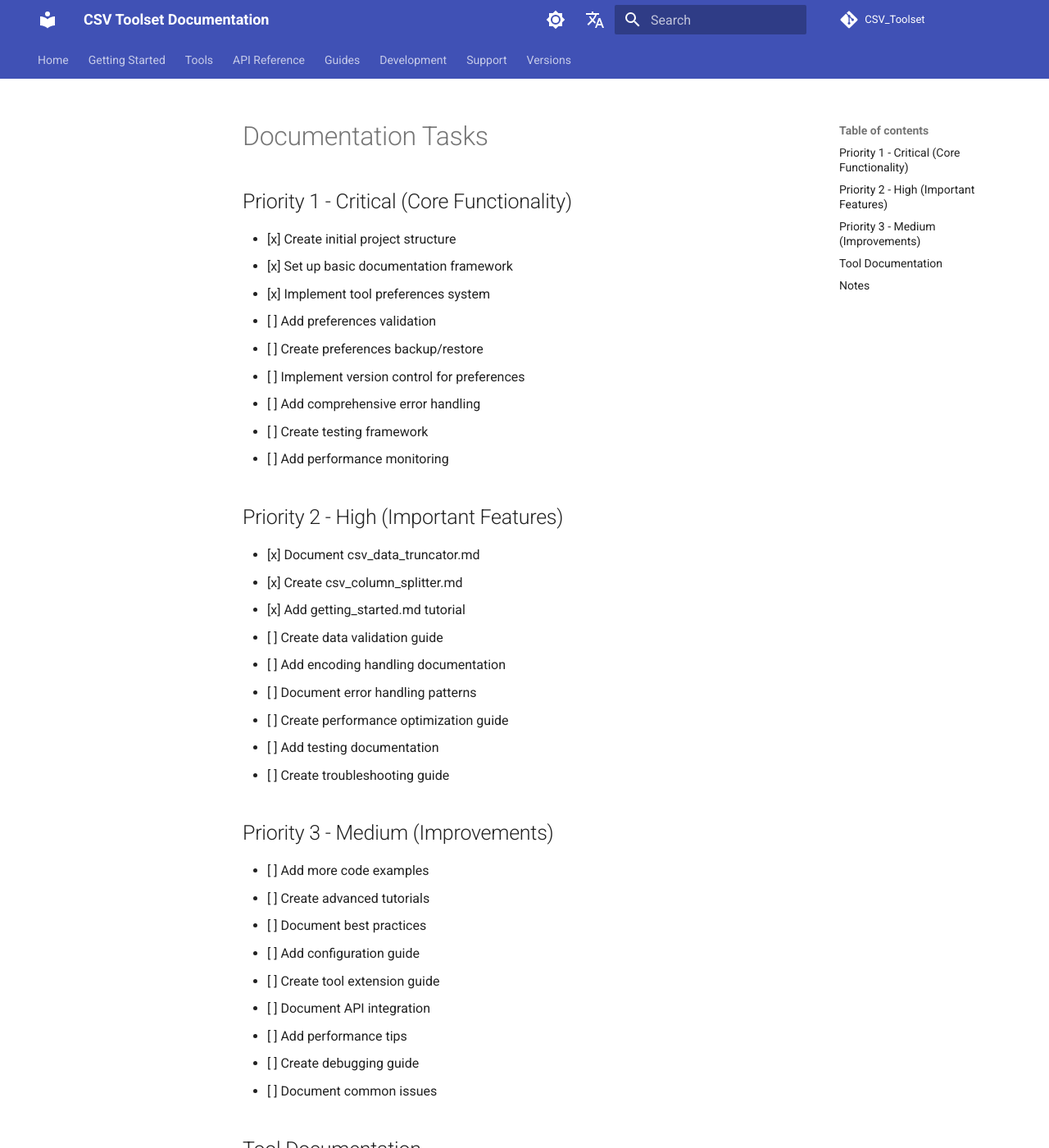
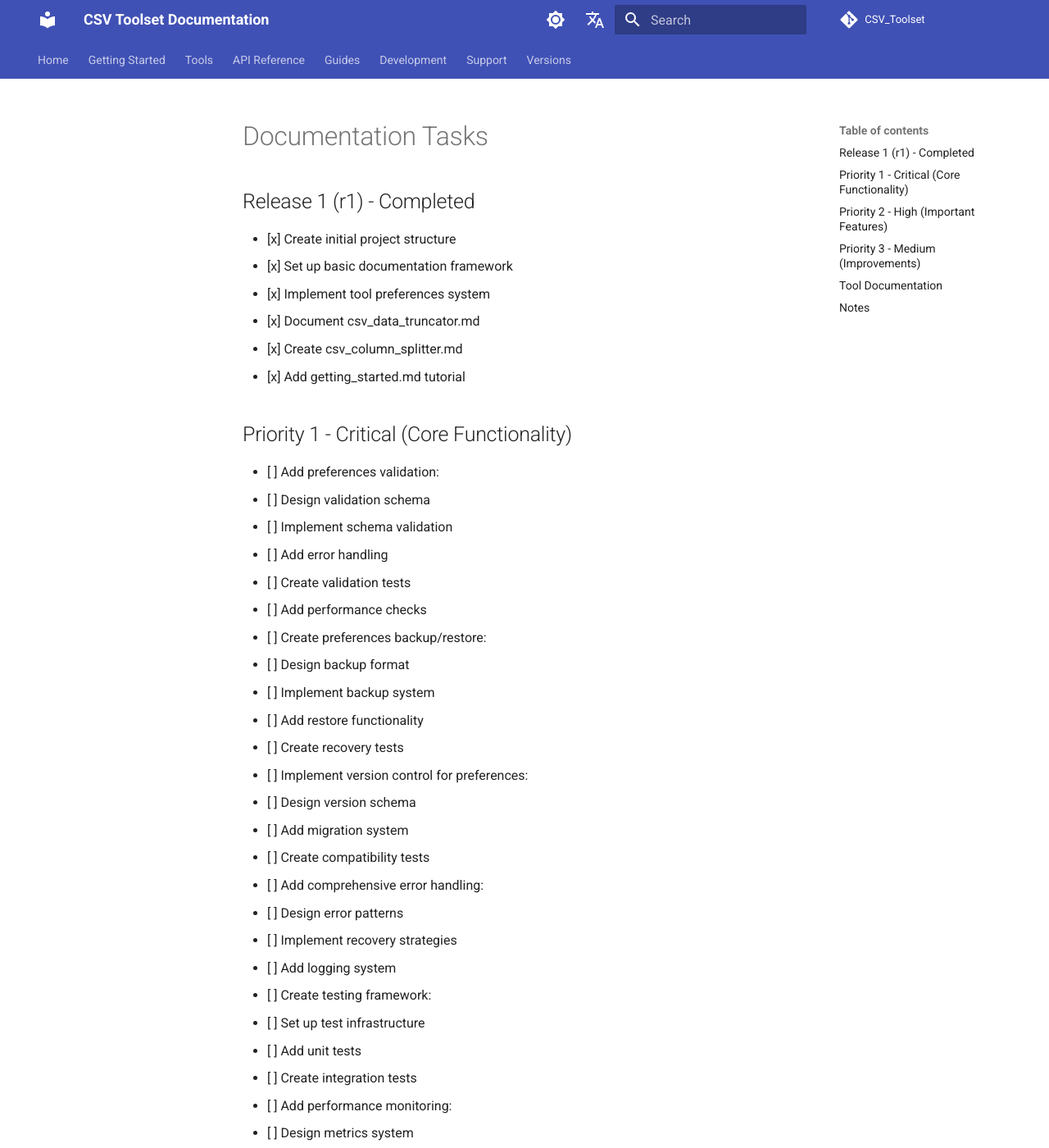
Before and after one commit to rfd62794/CSV_Toolset, an MkDocs documentation site: the page built from docs/TASKLIST.md, in a window 1280 px wide and 1400 px high. Shown: the whole window at 82% size. Built offline with MkDocs 1.6.1 and Material for MkDocs 9.7.7, drawn with Linux system fonts in a browser that asks for light colours; comment, search, counter and statistics services are not loaded; the version menu is left out; some of the changed text lies outside the part shown.

```diff
--- a/docs/TASKLIST.md
+++ b/docs/TASKLIST.md
@@ -1,20 +1,43 @@
 # Documentation Tasks
 
-## Priority 1 - Critical (Core Functionality)
+## Release 1 (r1) - Completed
 - [x] Create initial project structure
 - [x] Set up basic documentation framework
 - [x] Implement tool preferences system
-- [ ] Add preferences validation
-- [ ] Create preferences backup/restore
-- [ ] Implement version control for preferences
-- [ ] Add comprehensive error handling
-- [ ] Create testing framework
-- [ ] Add performance monitoring
-
-## Priority 2 - High (Important Features)
 - [x] Document csv_data_truncator.md
 - [x] Create csv_column_splitter.md
 - [x] Add getting_started.md tutorial
+
+## Priority 1 - Critical (Core Functionality)
+- [ ] Add preferences validation:
+  - [ ] Design validation schema
+  - [ ] Implement schema validation
+  - [ ] Add error handling
+  - [ ] Create validation tests
+  - [ ] Add performance checks
+- [ ] Create preferences backup/restore:
+  - [ ] Design backup format
+  - [ ] Implement backup system
+  - [ ] Add restore functionality
+  - [ ] Create recovery tests
+- [ ] Implement version control for preferences:
+  - [ ] Design version schema
+  - [ ] Add migration system
+  - [ ] Create compatibility tests
+- [ ] Add comprehensive error handling:
+  - [ ] Design error patterns
+  - [ ] Implement recovery strategies
+  - [ ] Add logging system
+- [ ] Create testing framework:
+  - [ ] Set up test infrastructure
+  - [ ] Add unit tests
+  - [ ] Create integration tests
+- [ ] Add performance monitoring:
+  - [ ] Design metrics system
+  - [ ] Implement monitoring
+  - [ ] Add performance tests
+
+## Priority 2 - High (Important Features)
 - [ ] Create data validation guide
 - [ ] Add encoding handling documentation
 - [ ] Document error handling patterns
```
Also changed, not shown: other parts of docs/TASKLIST.md (+1 -0 lines), CHANGELOG.md (+2 -1 lines), docs/DEVLOG.md (+9 -0 lines).
